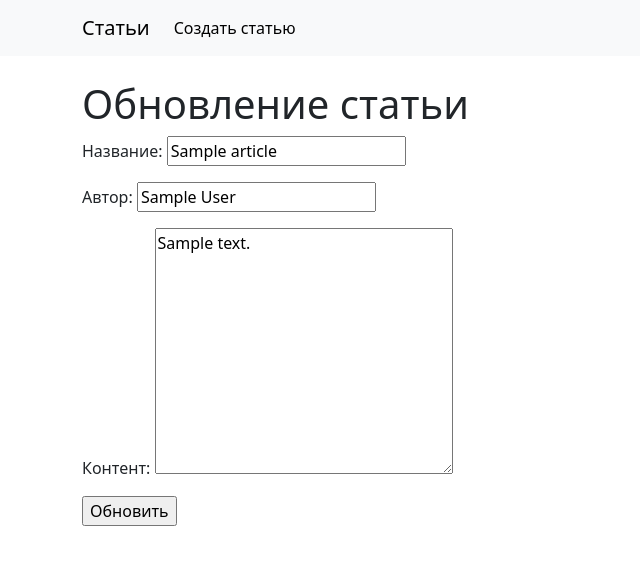
After one commit to Sergey-RS/lesson_52, a Django app: page /article/1/update/ in a window 1280 px wide. The commit adds this page. Shown: the top 565 px of the page, without its empty margins (0-640 px from the left). Run offline with Django 5.2, Linux system fonts and the light colour scheme; tables that the repository leaves empty hold one stand-in row (values such as "Sample post").

Commit message:
удаление без пдтв и обновление статьи

```diff
--- a/webapp/templates/article_list.html
+++ b/webapp/templates/article_list.html
@@ -3,7 +3,7 @@
 {% block content %}
     <h1> Статьи </h1>
 
-    <div class="row row-cols-2 row-cols-md-4">
+    <div class="row row-cols-2 row-cols-md-3">
         {% for article in articles %}
             <div class="col">
                 <div class="card mb-2">
@@ -11,6 +11,8 @@
                         <h5 class="card-title">{{ article.title }}</h5>
                         <p class="card-text">Автор: {{ article.author }}</p>
                         <a href="{% url 'article_detail' article.id %}" class="btn btn-primary">Подробнее...</a>
+                        <a href="{% url 'article_update' article.id %}" class="btn btn-primary">Изменить</a>
+                        <a href="{% url 'article_delete' article.id %}" class="btn btn-primary">Удалить</a>
                     </div>
                 </div>
             </div>
--- /dev/null
+++ b/webapp/templates/article_update.html
@@ -0,0 +1,14 @@
+{% extends 'base.html' %}
+
+{% block title %}Обновление статьи{% endblock %}
+
+{% block  content %}
+
+<h1>Обновление статьи</h1>
+
+<form method="POST" action="">
+   {% include 'partial/article_from.html' %}
+    <input type="submit" value="Обновить">
+</form>
+
+{% endblock %}
--- /dev/null
+++ b/webapp/templates/partial/article_from.html
@@ -0,0 +1,14 @@
+{% csrf_token %}
+    <p>
+        <label>Название:</label>
+        <input type="text" name="title" required value="{{ article.title }}">
+    </p>
+    <p>
+        <label>Автор:</label>
+        <input type="text" name="author" value="{{ article.author }}">
+    </p>
+
+    <p>
+        <label>Контент:</label>
+        <textarea name="content" rows="10" cols="30" required>{{ article.content }}</textarea>
+    </p>
--- a/webapp/urls.py
+++ b/webapp/urls.py
@@ -1,9 +1,11 @@
 from django.contrib import admin
 from django.urls import path
-from webapp.views import article_list_view, article_detail_view, article_create_view
+from webapp.views import article_list_view, article_detail_view, article_create_view, article_update_view, article_delete_view
 
 urlpatterns =[
     path('', article_list_view, name='article_list'),
     path('article/<int:pk>', article_detail_view, name='article_detail'),
     path('article/create/', article_create_view, name='article_create'),
+    path('article/<int:pk>/update/', article_update_view, name='article_update'),
+    path('article/<int:pk>/delete/', article_delete_view, name='article_delete')
 ]
--- a/webapp/views.py
+++ b/webapp/views.py
@@ -29,3 +29,19 @@ def article_create_view(request):
 #        return HttpResponseRedirect(reverse('article_list'))
 #        return redirect('article_list')
         return redirect('article_detail', pk=article.id)
+
+def article_update_view(request, *args, pk, **kwargs):
+    article = get_object_or_404(Article, pk=pk)
+    if request.method == "GET":
+        return render(request, 'article_update.html', {'article': article })
+    elif request.method == "POST":
+            article.title = request.POST.get('title')
+            article.content = request.POST.get('content')
+            article.author = request.POST.get('author')
+            article.save()
+            return redirect('article_detail', pk=article.id)
+
+def article_delete_view(request, *args, pk, **kwargs):
+    article = get_object_or_404(Article, pk=pk)
+    article.delete()
+    return redirect('article_list')
```
Also changed, not shown: webapp/templates/article_create.html (+1 -15 lines).
